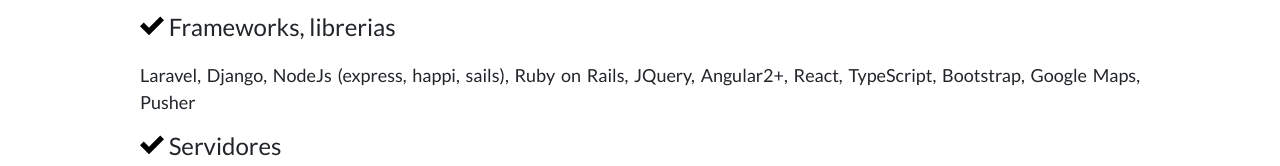
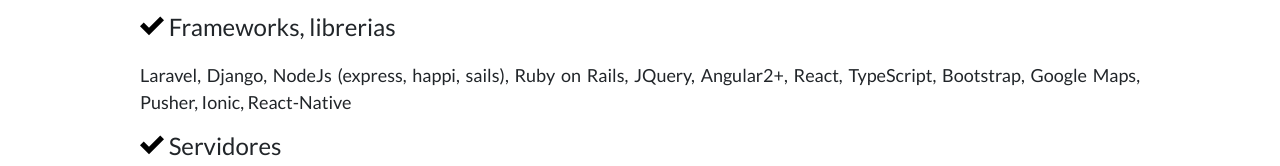
Before and after one commit to jorgeAM/prueba, a website: page public/index.html in a window 1280 px wide. Shown: the part 734-900 px from the top of the page. Drawn offline with nearby package versions, Linux system fonts and the light colour scheme; files whose address does not match are found by name.

Commit message:
dockerizando app pt1

```diff
--- a/package.json
+++ b/package.json
@@ -11,5 +11,9 @@
   "license": "ISC",
   "dependencies": {
     "express": "^4.16.4"
+  },
+  "devDependencies": {
+    "mocha": "^5.2.0",
+    "supertest": "^3.3.0"
   }
 }
--- a/public/index.html
+++ b/public/index.html
@@ -81,7 +81,7 @@
           </h4>
           <p class="about-me-content">
             Laravel, Django, NodeJs (express, happi, sails), Ruby on Rails, JQuery,
-            Angular2+, React, TypeScript, Bootstrap, Google Maps, Pusher
+            Angular2+, React, TypeScript, Bootstrap, Google Maps, Pusher, Ionic, React-Native
           </p>
         </div>
 
```
Also changed, not shown: 3 other files.
